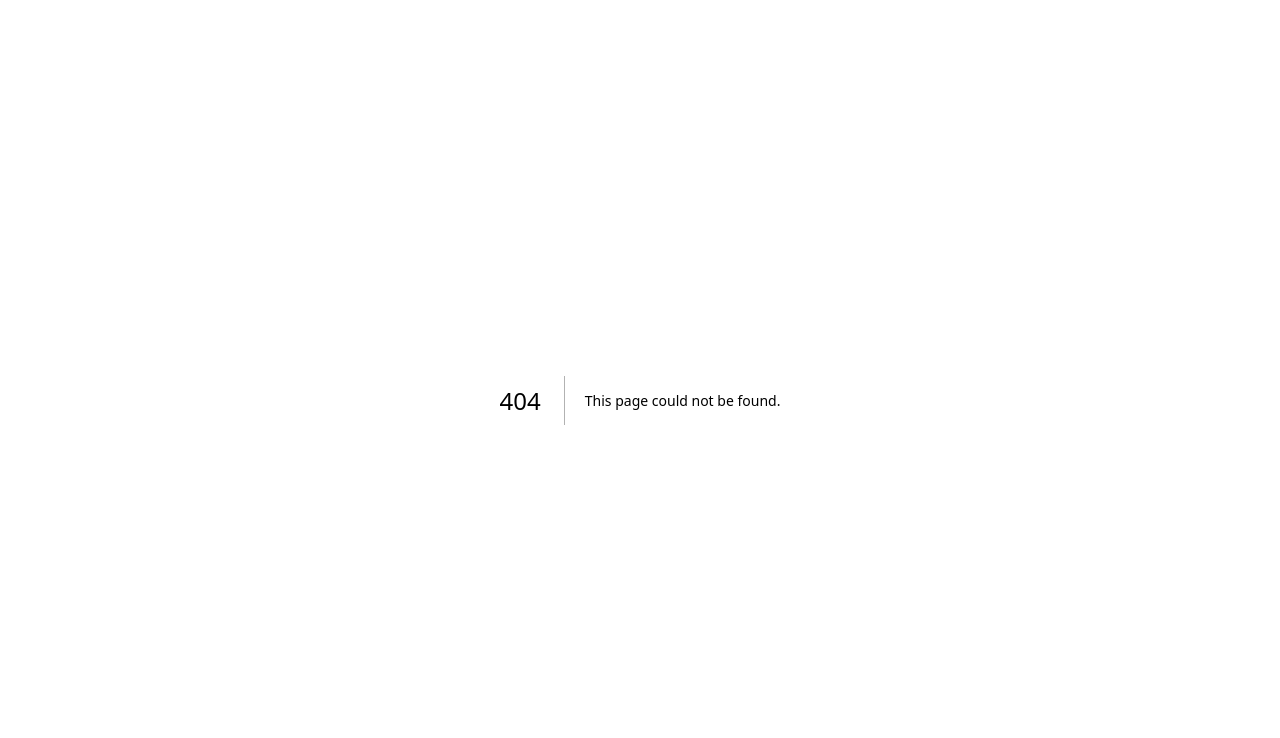
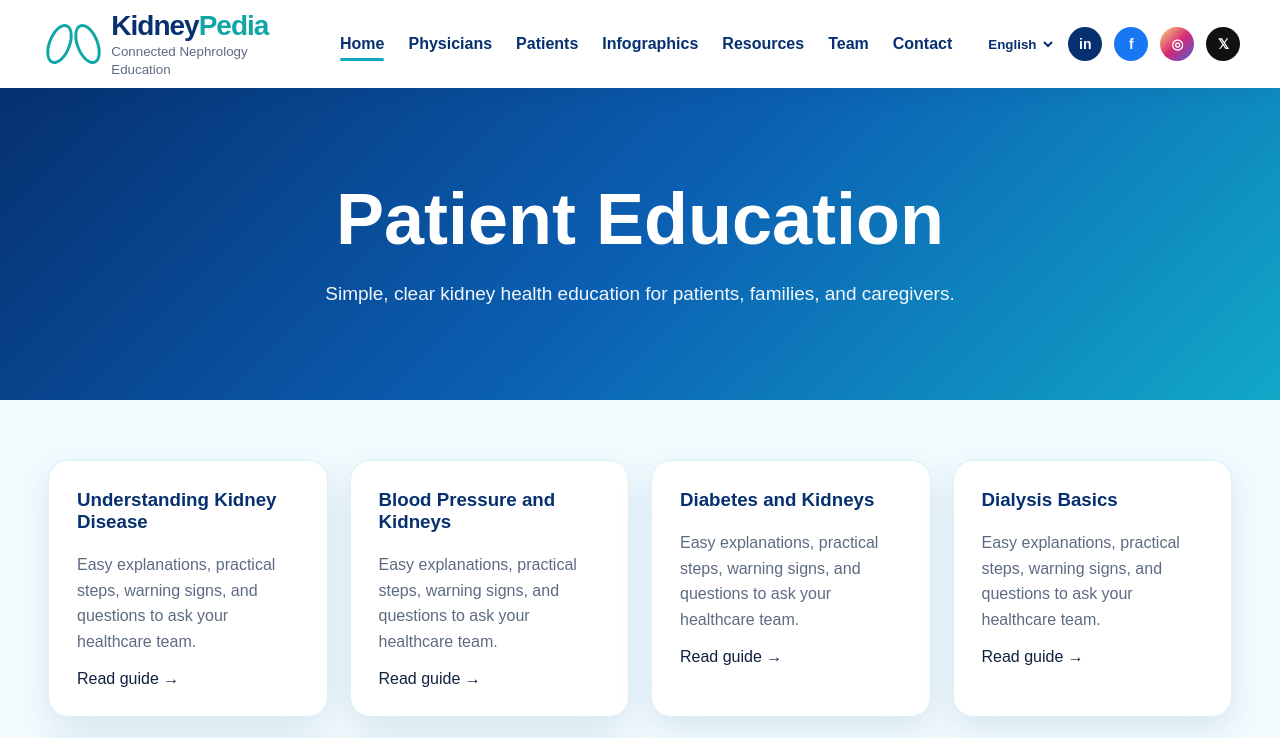
Before and after one commit to bawabethayah/KidneyPedia, a Next.js app: page /patients in a window 1280 px wide. Before the commit this address had no page. Shown: the top 738 px of the page. Built offline with nearby package versions, Linux system fonts and the light colour scheme.

Commit message:
Create page.tsx

```diff
--- /dev/null
+++ b/app/patients/page.tsx
@@ -0,0 +1,40 @@
+import Navbar from "../../components/Navbar";
+import Footer from "../../components/Footer";
+
+const patientTopics = [
+  "Understanding Kidney Disease",
+  "Blood Pressure and Kidneys",
+  "Diabetes and Kidneys",
+  "Dialysis Basics",
+  "Kidney-Friendly Lifestyle",
+  "When to See a Kidney Doctor",
+];
+
+export default function PatientsPage() {
+  return (
+    <main>
+      <Navbar />
+
+      <section className="pageHero patientHero">
+        <h1>Patient Education</h1>
+        <p>
+          Simple, clear kidney health education for patients, families, and caregivers.
+        </p>
+      </section>
+
+      <section className="pageGrid patientGrid">
+        {patientTopics.map((topic) => (
+          <article className="learningCard patientCard" key={topic}>
+            <h3>{topic}</h3>
+            <p>
+              Easy explanations, practical steps, warning signs, and questions to ask your healthcare team.
+            </p>
+            <a href="#">Read guide →</a>
+          </article>
+        ))}
+      </section>
+
+      <Footer />
+    </main>
+  );
+}
```
